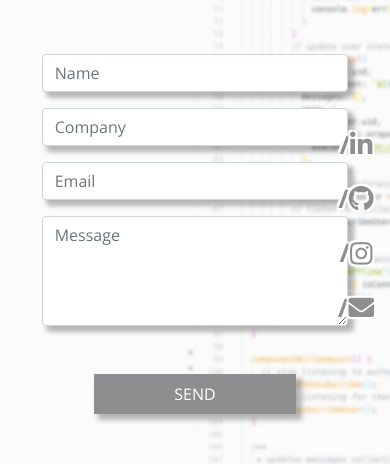
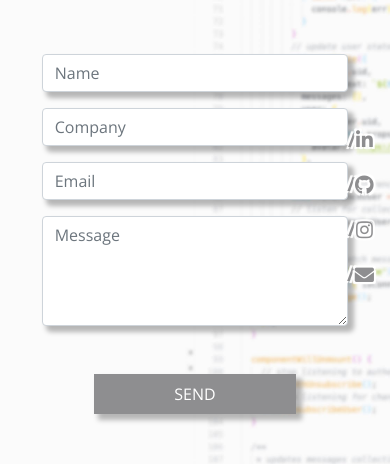
Before and after one commit to d00d1e/portfolio-itsjlee, a React (Create React App) app: page /contact in a window 390 px wide. Shown: the part 228-692 px from the top of the page. Built offline with nearby package versions, Linux system fonts and the light colour scheme.

Commit message:
social bar media query

```diff
--- a/src/index.css
+++ b/src/index.css
@@ -358,9 +358,10 @@ section {
 
   .social-media a {
     margin-right: 1rem;
+    font-size: 1.2rem;
   }
 
   .contact-form {
-    max-width: 25rem;
+    max-width: 23rem;
   }
 }
```
